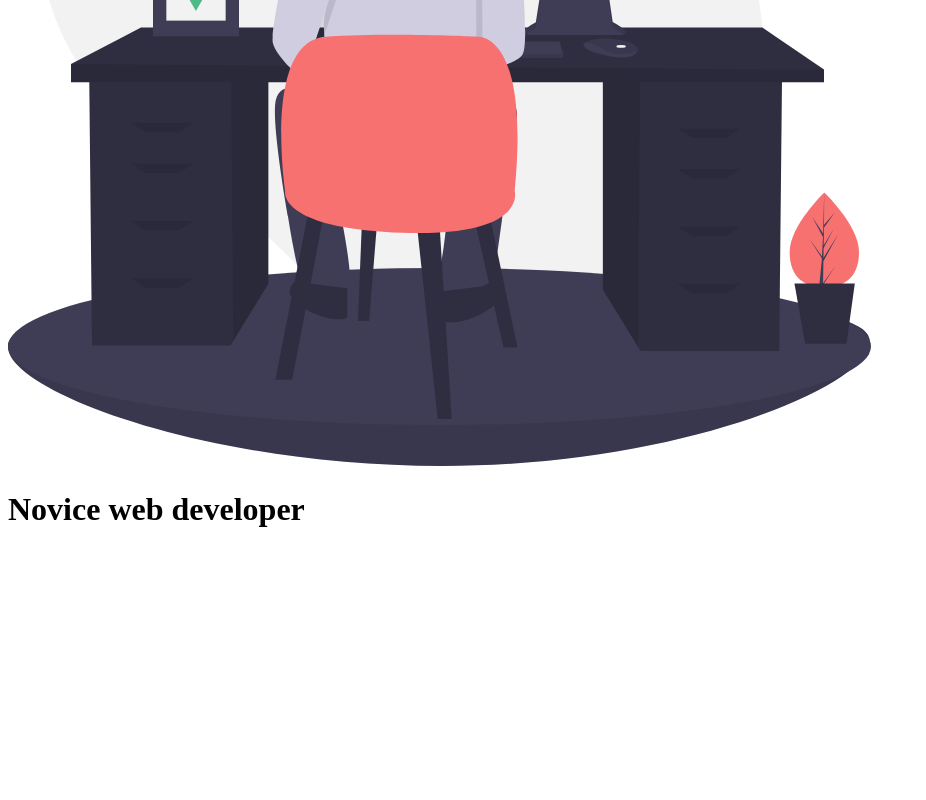
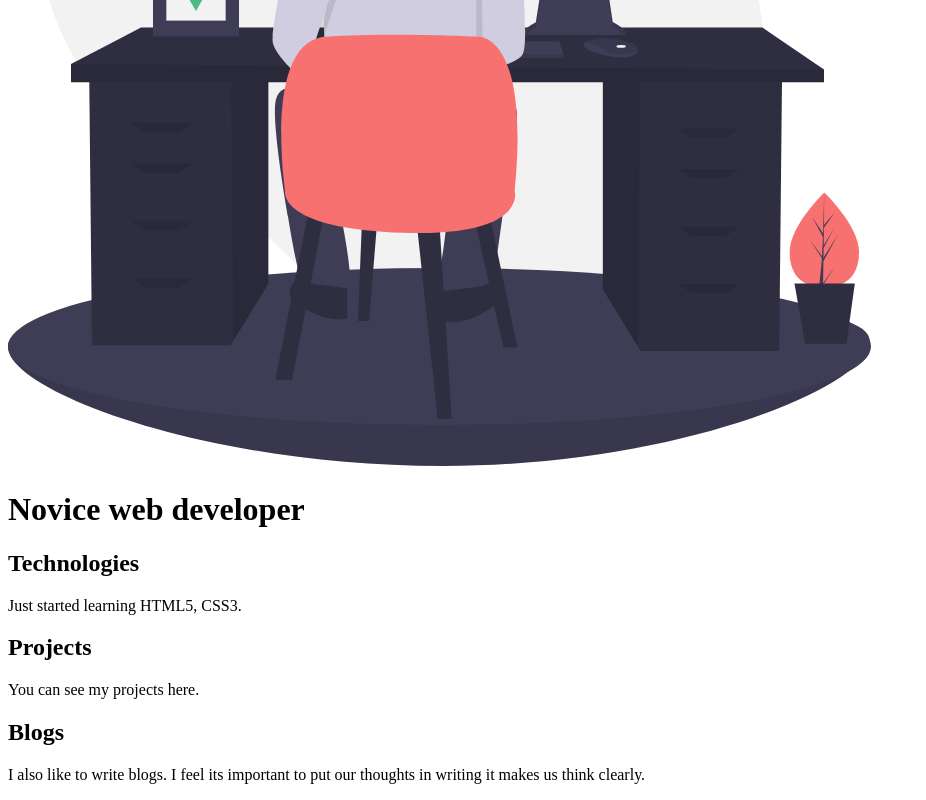
Before and after one commit to prthmh/markFour-Five-personel-porfolio, a plain HTML site: page index.html in a window 1280 px wide. Shown: the part 473-1273 px from the top of the page, without its empty margins (0-926 px from the left). Before the commit the page ends 1023 px from the top, so only its background shows below. Drawn offline with Linux system fonts and the light colour scheme.

Commit message:
section tags added

```diff
--- a/index.html
+++ b/index.html
@@ -21,5 +21,25 @@
         <h1>Novice web developer</h1>
     </header>
 
+    <section>
+        <div>
+            <h1>Technologies</h1>
+            <p>Just started learning HTML5, CSS3.</p>
+        </div>
+    </section>
+
+    <section>
+        <div>
+            <h1>Projects</h1>
+            <p>You can see my projects here. </p>
+        </div>
+    </section>
+
+    <section >
+        <div>
+            <h1>Blogs</h1>
+            <p>I also like to write blogs. I feel its important to put our thoughts in writing it makes us think clearly.</p>
+        </div>
+    </section>
 </body>
 </html>
```
